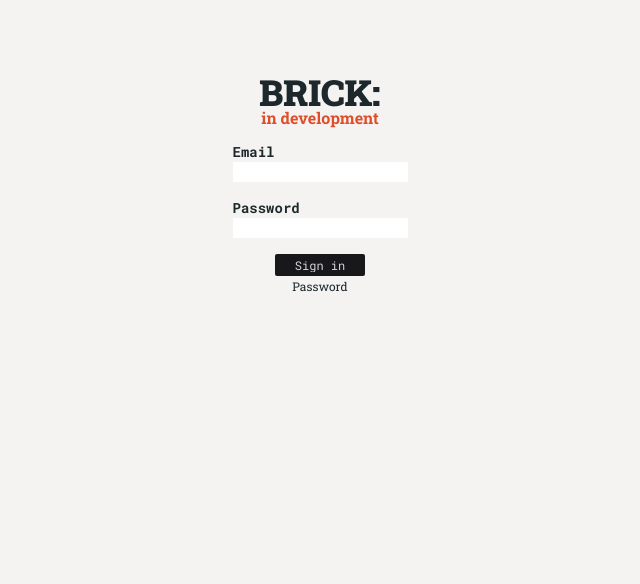
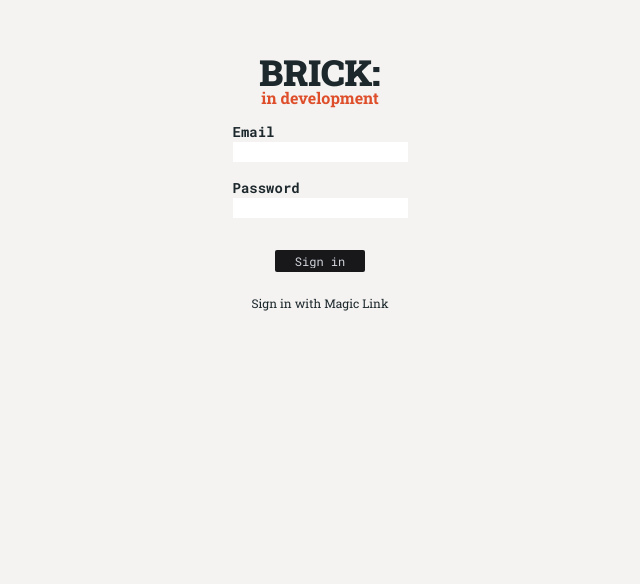
Before and after one commit to viktorlenard/brick, a Next.js app: page / in a window 1280 px wide. Shown: the part 216-800 px from the top of the page, without its empty margins (320-960 px from the left). Built offline with nearby package versions, Linux system fonts and the light colour scheme; no server answers.

Commit message:
Created signing in on the backend, along with the error page. Started adopting the UI for Magic Link login.

```diff
--- a/src/app/Login.tsx
+++ b/src/app/Login.tsx
@@ -3,6 +3,7 @@
 import { useRef } from "react"
 import { useRouter } from "next/navigation"
 import { getClient } from "./utils/supabase/browserClient"
+import Link from "next/link"
 
 import { Button } from "./components/Button"
 
@@ -23,10 +24,11 @@ export const Login = ({ isPasswordLogin } : LoginProps ) => {
 
     return(
         <div className='flex items-center align-center flex-col'>
-            {/* <h1 className='font-black text-4xl'>BRICK&#91;&#93;</h1> */}
             <h1 className='font-black text-4xl leading-none'>BRICK:</h1>
             <h3 className='font-bold text-accent leading-none'>in development</h3>
-            <form onSubmit={(e) => {e.preventDefault();
+            {/* No JS, POST to route handler. Else signOut() */}
+            <form action='/auth/password-login/' method='POST'
+                onSubmit={(e) => {e.preventDefault();
                     const email = emailInputRef.current?.value ?? '';
                     const password = passwordInputRef.current?.value ?? '';
                     if( isPasswordLogin && email && password ){
@@ -42,23 +44,34 @@ export const Login = ({ isPasswordLogin } : LoginProps ) => {
                         )
                     } else {
                         alert('Magic')}}} className='flex flex-col items-center'>
+                <div className='min-h-32 max-h-32'>
                     <div>
                         <label className={labelStyle}>
                             Email
-                        <input type="email" className='text-dark' required ref={emailInputRef} />
+                            <input name="email" type="email" className='text-dark' required ref={emailInputRef} />
                         </label>
                     </div>
+                    {isPasswordLogin && (
                         <div>
                             <label className={labelStyle}>
                                 Password
-                        <input type="password" className='text-dark' required ref={passwordInputRef} />
+                                <input name="password" type="password" className='text-dark' required ref={passwordInputRef} />
                             </label>
+                        </div>
+                    )}
                 </div>
                 <div className='mt-4'>
                     <Button type="submit" size={'s'} dark={true}>Sign in</Button>
                 </div>
-                <div>
-                    <h3 className='text-xs'>{isPasswordLogin ? " Password" : " Magic Link"}</h3>
+                <div className='mt-4'>
+                    {!isPasswordLogin && (
+                        <Link href={{pathname: '/', query:{ magicLink: 'no' }}}
+                        className='text-xs hover:underline' role='button' >Sign in with password</Link>
+                    )}
+                    {isPasswordLogin && (
+                        <Link href={{pathname: '/', query:{ magicLink: 'yes' }}}
+                        className='text-xs hover:underline' role='button' >Sign in with Magic Link</Link>
+                    )}
                 </div>
             </form>
         </div>
--- a/src/app/auth/logout/route.ts
+++ b/src/app/auth/logout/route.ts
@@ -1,5 +1,5 @@
+import { type NextRequest, NextResponse } from "next/server";
 import { getUtilClient } from "@/app/utils/supabase/cookiesUtilClient";
-import { type NextRequest, NextResponse } from "next/server";
 
 export const GET = async (request : NextRequest) => {
 
--- /dev/null
+++ b/src/app/auth/password-login/route.ts
@@ -0,0 +1,33 @@
+import { NextRequest, NextResponse } from "next/server"
+import { getUtilClient } from "@/app/utils/supabase/cookiesUtilClient"
+
+export const POST = async (request : NextRequest) => {
+
+    const formData = await request.formData()
+    const email = formData.get("email")
+    const password = formData.get("password")
+
+    const supabase = await getUtilClient()
+
+    if (typeof email !== "string" || typeof password !== "string") {
+        return NextResponse.redirect(
+            new URL(`/error?type=invalid-input`, request.url),
+            { status: 302 }
+        );
+    }
+
+    const { data, error } = await supabase.auth.signInWithPassword({ email, password })
+
+    const userData = data?.user
+    if(error || !userData) {
+        return NextResponse.redirect(
+            new URL("/error?type=login-failed", request.url),
+            { status: 302 }
+        )
+    }
+
+    return NextResponse.redirect(
+        new URL('/tickets', request.url),{ status: 302 }
+    )
+
+}
--- /dev/null
+++ b/src/app/components/Login.tsx
@@ -0,0 +1,37 @@
+'use client'
+import { useRef } from "react"
+
+interface LoginProps {
+    isPasswordLogin: boolean,
+}
+export const Login = ({ isPasswordLogin } : LoginProps ) => {
+
+    const emailInputRef = useRef(null);
+    const passwordInputRef = useRef(null);
+
+    const labelStyle = 'flex flex-col items-center'
+    return(
+        <div className='flex '>
+            <form onSubmit={(e) => {e.preventDefault();
+                if(isPasswordLogin){alert('Password')} else {alert('Magic')}}} className='flex flex-col items-center'>
+                <div>
+                    <label className={labelStyle}>
+                        Email
+                        <input type="email" required ref={emailInputRef} />
+                    </label>
+                </div>
+                <div>
+                    <label className={labelStyle}>
+                        Password
+                        <input type="password" required ref={passwordInputRef} />
+                    </label>
+                </div>
+                <div>
+                    <button className='outline outline-1 px-7 hover:bg-dark hover:text-light' type="submit">
+                        Sign in with {isPasswordLogin ? " Password" : " Magic Link"}
+                    </button>
+                </div>
+            </form>
+        </div>
+    )
+}
--- /dev/null
+++ b/src/app/error/page.tsx
@@ -0,0 +1,44 @@
+import { SearchParams } from "next/dist/server/request/search-params"
+import Link from "next/link"
+
+export const ErrorPage = async ({ searchParams } : { searchParams : SearchParams }) => {
+
+    const { type } = await searchParams;
+
+    const knownErrors = [
+        'login-failed',
+        'invalid-input'
+    ]
+
+    return(
+        <div className='flex flex-col bg-light text-dark min-h-dvh min-w-full items-center justify-center'>
+            <div className='min-w-72 max-w-72'>
+                <div className='mb-5 min-w-full flex flex-col items-center justify-center'>
+                    <h3 className='font-black text-xl leading-none'>BRICK:</h3>
+                    <h1 className='font-black text-4xl text-accent leading-none'>DAMN!</h1>
+                </div>
+                <div className='mb-5 text-center'>
+                    {type === "login-failed" && (
+                        <p className='font-bold'>Login was not successfull, sorry.</p>
+                    )}
+                    {type === "invalid-input" && (
+                        <p className='font-bold'>Incorrect form data. Sus.</p>
+                    )}
+                    {type && typeof type === 'string' && !knownErrors.includes(type) && (
+                        <div className='font-bold'>
+                            <p>Something went wrong.</p>
+                            <p>Please try again or contact support.</p>
+                        </div>
+                    )}
+                </div>
+                <div className='min-w-full flex items-center justify-center'>
+                    <Link className='bg-zinc-900 text-light rounded-sm font-mono px-3 py-1 text-sm'
+                        role="button" href="/">Go back
+                    </Link>
+                </div>
+            </div>
+        </div>
+    )
+}
+
+export default ErrorPage
--- a/src/app/page.tsx
+++ b/src/app/page.tsx
@@ -5,7 +5,7 @@ export default async function Home({ searchParams }: { searchParams: SearchParam
 
   const params = await searchParams;
   const isMagicLink = params.magicLink === 'yes'
-  console.log(isMagicLink)
+  const wantsPasswordRecovery = params.passwordRecovery === "yes";
 
   return (
     <div className="min-h-dvh min-w-full flex flex-col justify-center items-center">
```
Also changed, not shown: src/app/auth/readme.md. Lines whose indentation alone changed are shown as unchanged.
